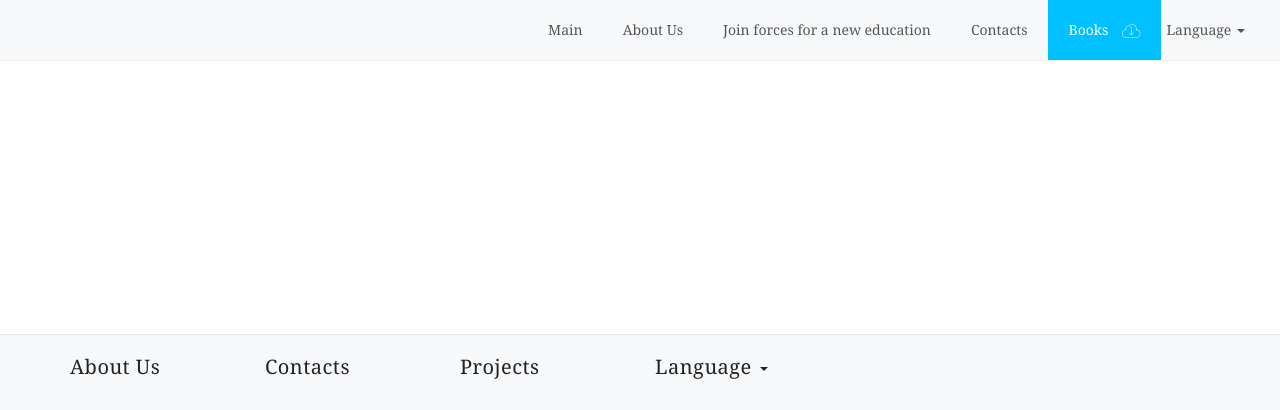
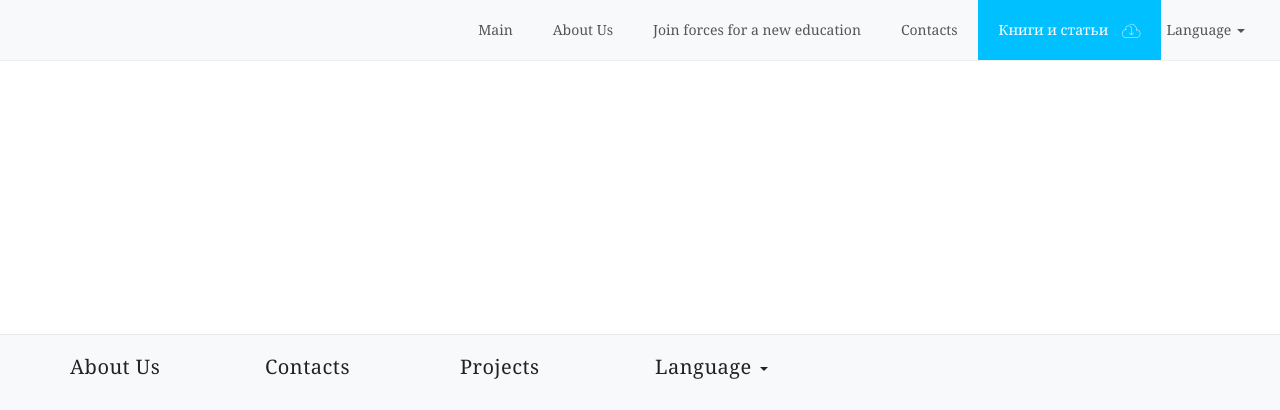
Before and after one commit to sazonovdmitrii/books, a Symfony app: template templates/page.html.twig in a window 1280 px wide. Shown: the top 410 px of the page. Run offline with Twig, Linux system fonts and the light colour scheme; the template is opened without the code that fills it, so the values that code supplies are empty; some libraries are stand-ins or nearby versions.

Commit message:
Fix navbar

```diff
--- a/templates/index.html.twig
+++ b/templates/index.html.twig
@@ -50,7 +50,7 @@
 			</a>
 			<button class="round-toggle navbar-toggle menu-collapse-btn collapsed" data-toggle="collapse" data-target=".navMenuCollapse"> <span class="icon-bar"></span> <span class="icon-bar"></span> <span class="icon-bar"></span> </button>
 			<div class="collapse navbar-collapse navMenuCollapse">
-				<div class="login-panel"><a class="btn btn-primary" href="/projects">{{'Книги'|trans}} <i class="icon right-icon icon-download"></i></a></div>
+				<div class="login-panel"><a class="btn btn-primary" href="/projects">{{'Книги и статьи'|trans}} <i class="icon right-icon icon-download"></i></a></div>
 				<ul class="nav">
 					<li><a href="/">{{ 'Главная'|trans }}</a></li>
 					<li><a href="/about-us">{{ 'О нас'|trans }}</a></li>
```
